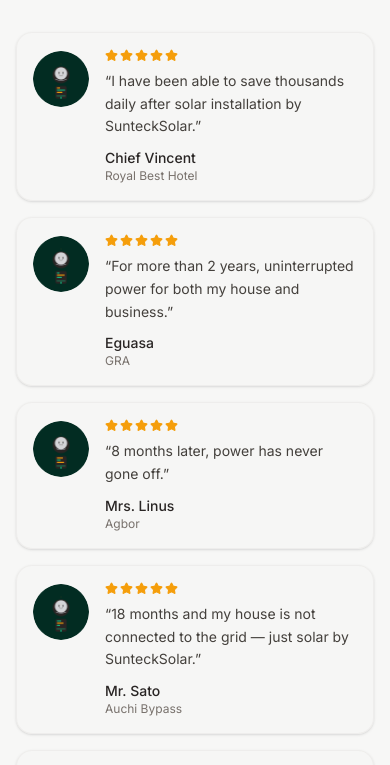
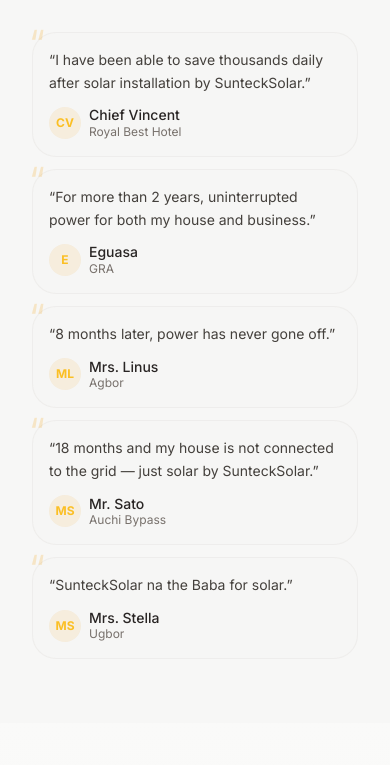
Before and after one commit to KnowNationHQ/suntecksolar, a Next.js app: page / in a window 390 px wide. Shown: the part 5613-6378 px from the top of the page. Built offline with nearby package versions, Linux system fonts and the light colour scheme; a web font is replaced by a local one.

Commit message:
refactor: restyle footer (mobile-first grid), redesign testimonials without images

```diff
--- a/components/layout/footer.tsx
+++ b/components/layout/footer.tsx
@@ -1,30 +1,48 @@
-import { Instagram } from "lucide-react"
+import { Instagram, Mail, Phone, MapPin } from "lucide-react"
 import { NAV } from "@/lib/nav"
 
 export function Footer() {
   return (
-    <footer className="border-t border-surface-800 bg-surface-925">
-      <div className="max-w-5xl mx-auto px-4 py-12 sm:py-16">
-        <div className="grid sm:grid-cols-3 gap-8 sm:gap-12">
-          <div>
-            <img src="/assets/suntecksolar-logo.png" alt="SunteckSolar" className="h-8 w-auto mb-4 opacity-80 logo-dark" />
-            <p className="text-sm text-surface-500 leading-relaxed">Nigeria&apos;s trusted solar energy provider. Quality installations with flexible payment plans.</p>
+    <footer className="border-t border-surface-800 bg-surface-950">
+      <div className="max-w-5xl mx-auto px-4 py-10 sm:py-14">
+        <div className="flex flex-col gap-8 sm:grid sm:grid-cols-2 lg:grid-cols-4 sm:gap-8 mb-8">
+          <div className="sm:col-span-2 lg:col-span-1">
+            <img src="/assets/suntecksolar-logo.png" alt="SunteckSolar" className="h-7 w-auto mb-3 opacity-80" />
+            <p className="text-sm text-surface-500 leading-relaxed max-w-xs">
+              Nigeria&apos;s trusted solar energy provider. Quality installations with flexible payment plans.
+            </p>
           </div>
           <div>
-            <h3 className="text-xs font-semibold uppercase tracking-wider text-surface-500 mb-4">Links</h3>
-            <div className="flex flex-col gap-2">
+            <h3 className="text-xs font-semibold uppercase tracking-widest text-surface-500 mb-4">Quick Links</h3>
+            <div className="flex flex-col gap-2.5">
               {NAV.map((item) => (
-                <a key={item.href} href={`#${item.href}`} className="text-sm text-surface-400 hover:text-surface-200 transition-colors touch-target flex items-center">{item.label}</a>
+                <a key={item.href} href={`#${item.href}`} className="text-sm text-surface-400 hover:text-gold-400 transition-colors">{item.label}</a>
               ))}
             </div>
           </div>
           <div>
-            <h3 className="text-xs font-semibold uppercase tracking-wider text-surface-500 mb-4">Follow</h3>
-            <a href="https://instagram.com/suntecksolars" target="_blank" rel="noopener noreferrer" className="inline-flex items-center gap-2 text-sm text-gold-500 hover:text-gold-400 transition-colors touch-target"><Instagram size={16} /> @suntecksolars</a>
+            <h3 className="text-xs font-semibold uppercase tracking-widest text-surface-500 mb-4">Contact</h3>
+            <div className="flex flex-col gap-3">
+              <a href="tel:+2347031953010" className="flex items-center gap-2 text-sm text-surface-400 hover:text-gold-400 transition-colors">
+                <Phone size={14} className="shrink-0" /> <span>07031953010</span>
+              </a>
+              <a href="mailto:helpdesk@suntecksolars.com" className="flex items-center gap-2 text-sm text-surface-400 hover:text-gold-400 transition-colors">
+                <Mail size={14} className="shrink-0" /> <span>helpdesk@suntecksolars.com</span>
+              </a>
+              <div className="flex items-start gap-2 text-sm text-surface-400">
+                <MapPin size={14} className="shrink-0 mt-0.5" />
+                <span>23 Iduowina Rd, Benin City, Edo State</span>
+              </div>
+            </div>
           </div>
         </div>
-        <hr className="my-8 border-surface-800" />
-        <p className="text-center text-xs text-surface-600">&copy; 2024 SunteckSolar. All rights reserved.</p>
+
+        <div className="flex flex-col sm:flex-row items-center justify-between gap-4 pt-6 border-t border-surface-800">
+          <p className="text-xs text-surface-600">&copy; 2024 SunteckSolar. All rights reserved.</p>
+          <a href="https://instagram.com/suntecksolars" target="_blank" rel="noopener noreferrer" className="inline-flex items-center gap-2 text-xs text-surface-500 hover:text-gold-400 transition-colors">
+            <Instagram size={14} /> @suntecksolars
+          </a>
+        </div>
       </div>
     </footer>
   )
--- a/components/marketing/testimonials.tsx
+++ b/components/marketing/testimonials.tsx
@@ -1,17 +1,14 @@
 "use client"
 
-import { Star } from "lucide-react"
-import Image from "next/image"
-import { Card, CardContent } from "@/components/ui/card"
+import { useInView } from "@/hooks/use-in-view"
 import { Badge } from "@/components/ui/badge"
-import { useInView } from "@/hooks/use-in-view"
 
 const DATA = [
-  { quote: "I have been able to save thousands daily after solar installation by SunteckSolar.", author: "Chief Vincent", location: "Royal Best Hotel", img: "/assets/testimonial-chief.png" },
-  { quote: "For more than 2 years, uninterrupted power for both my house and business.", author: "Eguasa", location: "GRA", img: "/assets/testimonial-eguasa.png" },
-  { quote: "8 months later, power has never gone off.", author: "Mrs. Linus", location: "Agbor", img: "/assets/testimonial-linus.png" },
-  { quote: "18 months and my house is not connected to the grid — just solar by SunteckSolar.", author: "Mr. Sato", location: "Auchi Bypass", img: "/assets/testimonial-sato.png" },
-  { quote: "SunteckSolar na the Baba for solar.", author: "Mrs. Stella", location: "Ugbor", img: "/assets/testimonial-stella.png" },
+  { quote: "I have been able to save thousands daily after solar installation by SunteckSolar.", author: "Chief Vincent", location: "Royal Best Hotel" },
+  { quote: "For more than 2 years, uninterrupted power for both my house and business.", author: "Eguasa", location: "GRA" },
+  { quote: "8 months later, power has never gone off.", author: "Mrs. Linus", location: "Agbor" },
+  { quote: "18 months and my house is not connected to the grid — just solar by SunteckSolar.", author: "Mr. Sato", location: "Auchi Bypass" },
+  { quote: "SunteckSolar na the Baba for solar.", author: "Mrs. Stella", location: "Ugbor" },
 ]
 
 export function Testimonials() {
@@ -19,36 +16,30 @@ export function Testimonials() {
 
   return (
     <section id="testimonials" className="section-wrap bg-surface-900/50">
-      <div className="max-w-3xl mx-auto">
+      <div className="max-w-3xl mx-auto px-4">
         <div ref={ref} className={`mb-8 text-center transition-all duration-700 ease-out ${visible ? "opacity-100 translate-y-0" : "opacity-0 translate-y-6"}`}>
           <Badge variant="outline" className="border-gold-500/20 text-gold-400 bg-gold-500/10 mb-3">Testimonials</Badge>
           <h2 className="section-title">What Our Customers Say</h2>
         </div>
-        <div className="flex flex-col gap-4">
+        <div className="flex flex-col gap-3 sm:gap-4">
           {DATA.map((t, i) => (
-            <Card key={i} className={`border-surface-800/50 bg-surface-900/50 transition-all duration-700 ease-out hover:scale-[1.01] hover:border-gold-500/20 hover:shadow-lg hover:shadow-gold-500/5 ${visible ? "opacity-100 translate-y-0" : "opacity-0 translate-y-8"}`} style={{ transitionDelay: `${i * 100}ms` }}>
-              <CardContent className="p-4 sm:p-5 flex gap-4 items-start">
-                <Image
-                  src={t.img}
-                  alt={t.author}
-                  width={64}
-                  height={64}
-                  className="size-14 sm:size-16 rounded-full flex-shrink-0 mt-0.5 object-cover"
-                />
-                <div className="min-w-0 flex-1">
-                  <div className="flex gap-0.5 mb-2">
-                    {Array.from({ length: 5 }).map((_, j) => (
-                      <Star key={j} size={13} className="fill-gold-500 text-gold-500" />
-                    ))}
-                  </div>
-                  <blockquote className="text-sm sm:text-[15px] text-surface-300 leading-relaxed">&ldquo;{t.quote}&rdquo;</blockquote>
-                  <div className="mt-2.5">
-                    <p className="text-sm font-medium text-surface-200">{t.author}</p>
-                    <p className="text-xs text-surface-500">{t.location}</p>
-                  </div>
+            <div
+              key={i}
+              className={`relative bg-surface-900/50 border border-surface-800/50 rounded-xl p-4 sm:p-5 transition-all duration-700 ease-out hover:border-gold-500/20 ${visible ? "opacity-100 translate-y-0" : "opacity-0 translate-y-8"}`}
+              style={{ transitionDelay: `${i * 100}ms` }}
+            >
+              <span className="absolute -top-2 -left-1 text-4xl leading-none text-gold-500/20 select-none">&ldquo;</span>
+              <blockquote className="text-sm sm:text-[15px] text-surface-300 leading-relaxed mb-3">&ldquo;{t.quote}&rdquo;</blockquote>
+              <div className="flex items-center gap-2">
+                <div className="size-8 rounded-full bg-gold-500/10 flex items-center justify-center text-xs font-bold text-gold-400 shrink-0">
+                  {t.author.split(" ").map(w => w[0]).slice(0, 2).join("")}
                 </div>
-              </CardContent>
-            </Card>
+                <div>
+                  <p className="text-sm font-medium text-surface-200 leading-tight">{t.author}</p>
+                  <p className="text-xs text-surface-500">{t.location}</p>
+                </div>
+              </div>
+            </div>
           ))}
         </div>
       </div>
```
